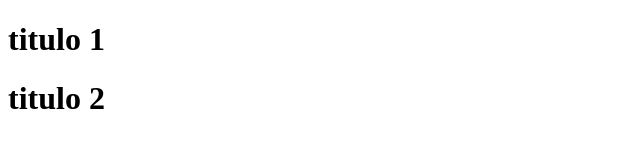
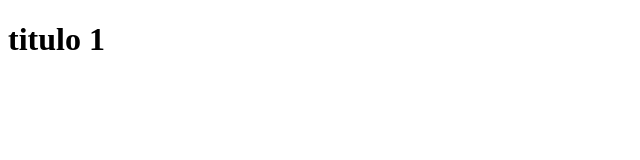
Before and after one commit to feniz18/-prueba, a plain HTML site: page index.html in a window 1280 px wide. Shown: the whole page, without its empty margins (0-640 px from the left). Drawn offline with Linux system fonts and the light colour scheme.

Commit message:
elimine el titulo

```diff
--- a/index.html
+++ b/index.html
@@ -8,7 +8,7 @@
 </head>
 <body>
     <h1>titulo 1</h1>
-    <h1>titulo 2</h1>
+
 
 </body>
 </html>
```
